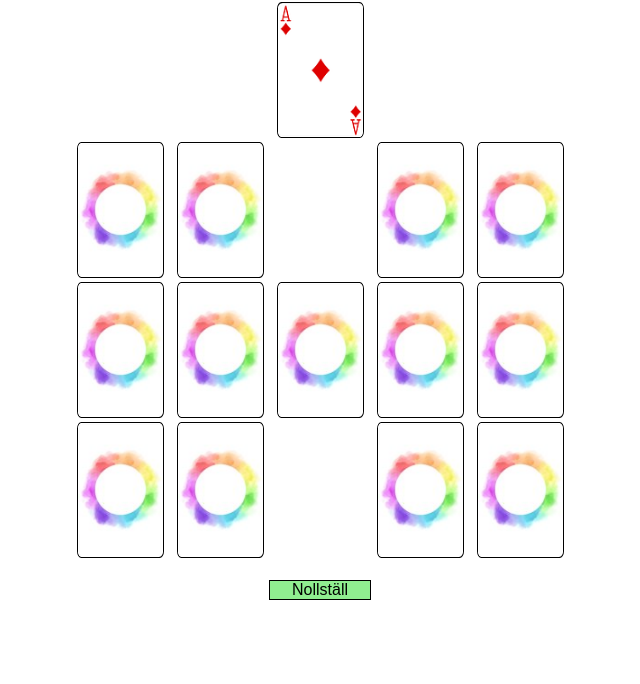
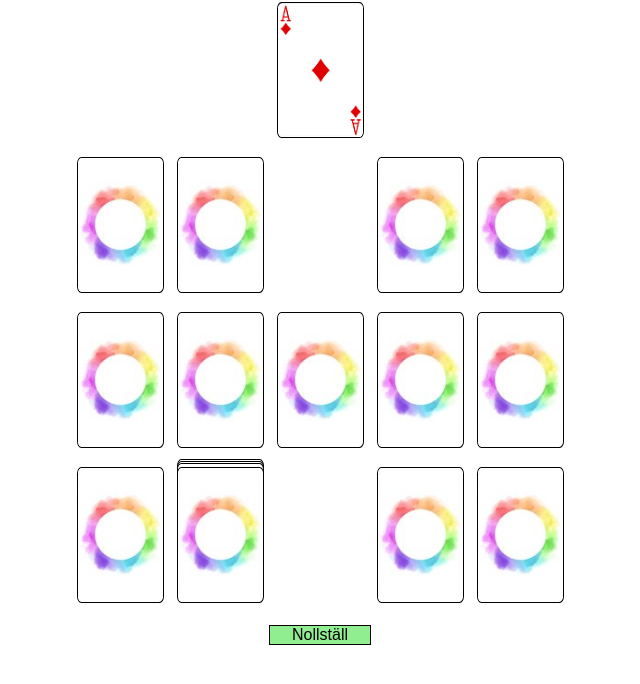
Before and after one commit to leolisinski/leolisinski.github.io, a plain HTML site: page kronan/index.html in a window 1280 px wide. Shown: the whole page, without its empty margins (320-960 px from the left). Drawn offline with Linux system fonts and the light colour scheme.

Commit message:
pile cards, first try

```diff
--- a/kronan/index.html
+++ b/kronan/index.html
@@ -9,7 +9,11 @@
 <div class="container">
 
 <div class="kort c14"><img src="" id="c14"></div>
-<div class="kort c1"><img src="" id="c1"></div>
+<div class="kort c1"><img src="" id="c1" class="c1_main">
+    <img src="images/baksida.png" id="c1_1" class="c1_1">
+    <img src="images/baksida.png" id="c1_2" class="c1_2">
+    <img src="images/baksida.png" id="c1_3" class="c1_3">
+</div>
 <div class="kort c2"><img src="" id="c2"></div>
 <div class="kort c3"><img src="" id="c3"></div>
 <div class="kort c4"><img src="" id="c4"></div>
--- a/kronan/style.css
+++ b/kronan/style.css
@@ -30,6 +30,7 @@
     grid-template-rows:
         140px 140px 140px 140px;
     grid-template-columns: 100px 100px 100px 100px 100px;
+    row-gap: 15px;
 }
 
 img {
@@ -65,6 +66,30 @@ img:hover {
 .c13 {grid-area: c13;}
 .c14 {grid-area: c14;}
 
+.c1_main {
+    position: relative;
+    z-index: 3;
+}
+
+.c1_1 {
+    position: absolute;
+    z-index: 2;
+    top: -2px;
+}
+
+.c1_2 {
+    position: absolute;
+    z-index: 1;
+    top: -4px;
+}
+
+.c1_3 {
+    position: absolute;
+    z-index: 0;
+    top: -6px;
+}
+
+
 .button {
     width: 100px;
     text-align: center;
```
